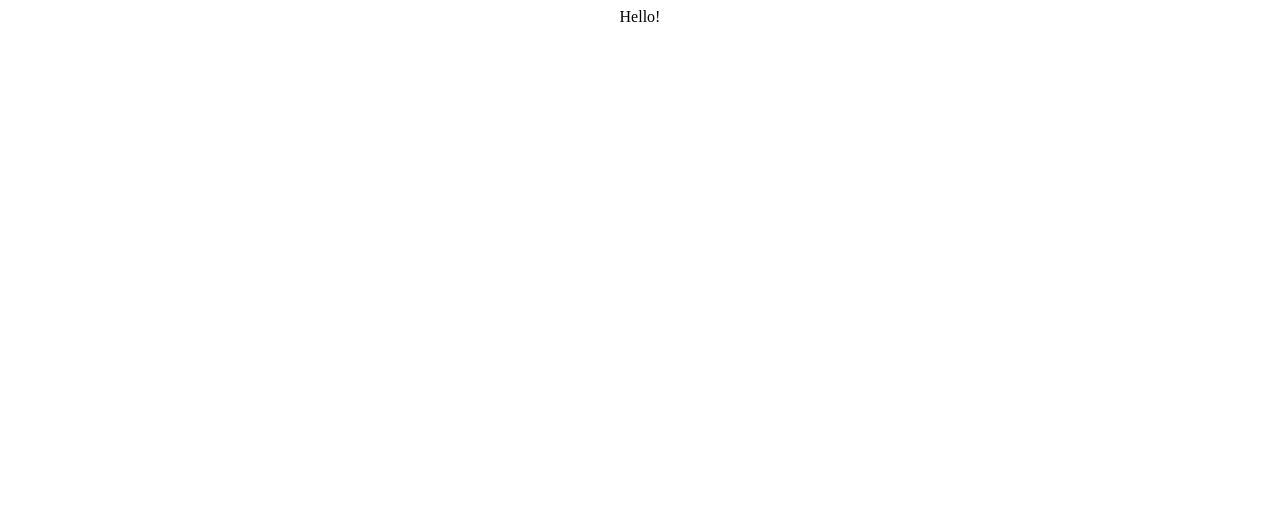
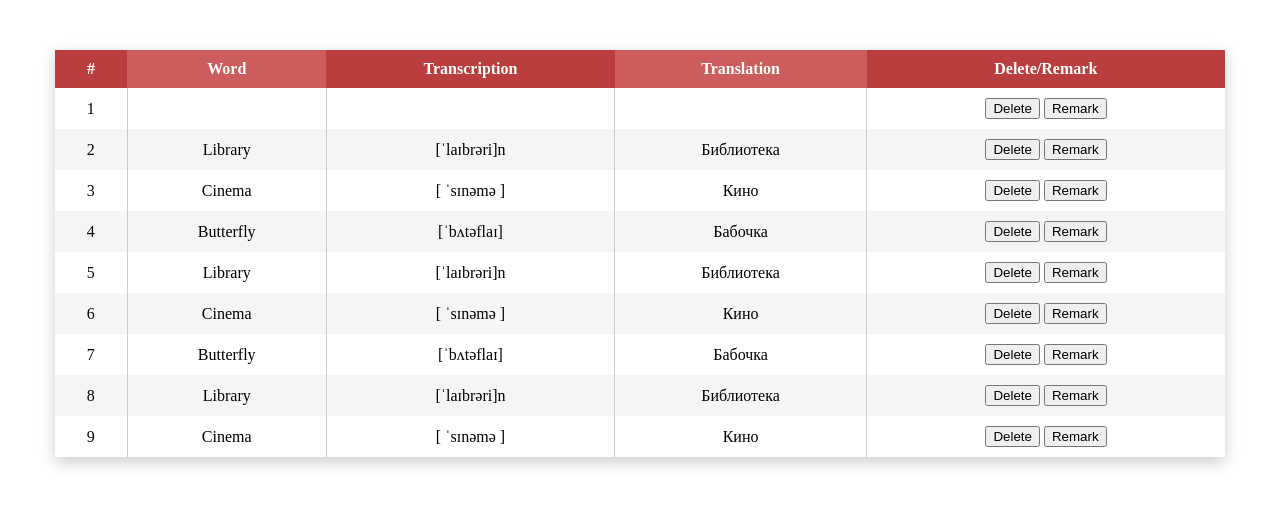
Before and after one commit to Lanarish/englishwords, a React (Create React App) app: page / in a window 1280 px wide. Shown: the top 506 px of the page. Built offline with nearby package versions, Linux system fonts and the light colour scheme.

Commit message:
added cards and table

```diff
--- a/src/App.css
+++ b/src/App.css
@@ -1,5 +1,6 @@
 .App {
   text-align: center;
+
 }
 
 .App-logo {
@@ -32,6 +33,7 @@
   from {
     transform: rotate(0deg);
   }
+
   to {
     transform: rotate(360deg);
   }
--- a/src/App.js
+++ b/src/App.js
@@ -1,10 +1,14 @@
 import React from 'react';
 import './App.css';
+import WordsList from './components/WordsList';
+import TableList from './components/TableList';
+
 
 function App() {
   return (
     <div className="App">
-      Hello!
+      {/* <WordsList/> */}
+      <TableList/>
     </div>
   );
 }
--- /dev/null
+++ b/src/components/Card.jsx
@@ -0,0 +1,18 @@
+import React from 'react';
+import './styles/card.css'
+
+
+
+function Card(props) {
+    const { word, transcription, translation } = props;
+    return (
+        <div className="card">
+            <div className="word">{word}</div>
+            <div className="transcription">{transcription}</div>
+            {/* <div className="translation">{translation}</div> */}
+            <button className="button-translate">Translate</button>
+        </div >
+    );
+}
+
+export default Card;
--- /dev/null
+++ b/src/components/TableList.jsx
@@ -0,0 +1,103 @@
+import React from 'react';
+import './styles/tableList.css'
+
+const words = [
+    { word: "butterfly", transcription: "[ˈbʌtəflaɪ]", translation: "бабочка" },
+    { word: "library", transcription: "[ ˈlaɪbrəri ]", translation: "библиотека" },
+    { word: "cinema", transcription: "[ ˈsɪnəmə ]", translation: "кино", isSelected: true },
+    { word: "world", transcription: "[ wɜːld ]", translation: "мир" },
+    { word: "boy ", transcription: "[ bɔɪ ] ", translation: "мальчик" },
+    { word: "life", transcription: "[ laɪf ] ", translation: "жизнь" },
+    { word: "friend", transcription: " [ frend ] ", translation: "друг" },
+    { word: "family ", transcription: "[ ˈfæm. ə l.i ] ", translation: "семья" },
+    { word: "window", transcription: "[ ˈwɪn.dəʊ ] ", translation: "окно" }
+
+];
+
+
+function TableList(props) {
+    const { word, transcription, translation } = props;
+    return (
+        <div className="tableList">
+            <table className="table">
+                <thead>
+                    <tr>
+                        <th>#</th>
+                        <th>Word</th>
+                        <th>Transcription</th>
+                        <th>Translation</th>
+                        <th>Delete/Remark</th>
+                    </tr>
+                </thead>
+                <tbody>
+                    <tr>
+                        <td>1</td>
+                        <td>{word}</td>
+                        <td>{transcription}</td>
+                        <td>{translation}</td>
+                        <td><button>Delete</button> <button>Remark</button></td>
+                    </tr>
+                    <tr>
+                        <td>2</td>
+                        <td>Library</td>
+                        <td>[ˈlaɪbrəri]n</td>
+                        <td>Библиотека</td>
+                        <td><button>Delete</button> <button>Remark</button></td>
+                    </tr>
+                    <tr>
+                        <td>3</td>
+                        <td>Cinema</td>
+                        <td>[ ˈsɪnəmə ]</td>
+                        <td>Кино</td>
+                        <td><button>Delete</button> <button>Remark</button></td>
+                    </tr>
+                    <tr>
+                        <td>4</td>
+                        <td>Butterfly</td>
+                        <td>[ˈbʌtəflaɪ]</td>
+                        <td> Бабочка</td>
+                        <td><button>Delete</button> <button>Remark</button></td>
+                    </tr>
+                    <tr>
+                        <td>5</td>
+                        <td>Library</td>
+                        <td>[ˈlaɪbrəri]n</td>
+                        <td>Библиотека</td>
+                        <td><button>Delete</button> <button>Remark</button></td>
+                    </tr>
+                    <tr>
+                        <td>6</td>
+                        <td>Cinema</td>
+                        <td>[ ˈsɪnəmə ]</td>
+                        <td>Кино</td>
+                        <td><button>Delete</button> <button>Remark</button></td>
+                    </tr>
+                    <tr>
+                        <td>7</td>
+                        <td>Butterfly</td>
+                        <td>[ˈbʌtəflaɪ]</td>
+                        <td> Бабочка</td>
+                        <td><button>Delete</button> <button>Remark</button></td>
+                    </tr>
+                    <tr>
+                        <td>8</td>
+                        <td>Library</td>
+                        <td>[ˈlaɪbrəri]n</td>
+                        <td>Библиотека</td>
+                        <td><button>Delete</button> <button>Remark</button></td>
+                    </tr>
+                    <tr>
+                        <td>9</td>
+                        <td>Cinema</td>
+                        <td>[ ˈsɪnəmə ]</td>
+                        <td>Кино</td>
+                        <td><button>Delete</button> <button>Remark</button></td>
+                    </tr>
+                </tbody>
+            </table>
+        </div>
+
+    )
+}
+
+export default TableList;
--- /dev/null
+++ b/src/components/WordsList.jsx
@@ -0,0 +1,37 @@
+import React from 'react';
+import Card from './Card';
+import './styles/card.css'
+
+
+
+const words = [
+    { word: "butterfly", transcription: "[ˈbʌtəflaɪ]", translation: "бабочка" },
+    { word: "library", transcription: "[ ˈlaɪbrəri ]", translation: "библиотека" },
+    { word: "cinema", transcription: "[ ˈsɪnəmə ]", translation: "кино", isSelected: true },
+    { word: "world", transcription: "[ wɜːld ]", translation: "мир" },
+    { word: "boy ", transcription: "[ bɔɪ ] ", translation: "мальчик" },
+    { word: "life", transcription: "[ laɪf ] ", translation: "жизнь" },
+    { word: "friend", transcription: " [ frend ] ", translation: "друг" },
+    { word: "family ", transcription: "[ ˈfæm. ə l.i ] ", translation: "семья" },
+    { word: "window", transcription: "[ ˈwɪn.dəʊ ] ", translation: "окно" }
+
+];
+
+function WordsList() {
+    return (
+        <div className="list">
+            {
+                words.map(card => (
+                    <Card
+                        word={card.word}
+                        transcription={card.transcription}></Card>
+                    // translation={card.translation} />
+
+                ))
+            }
+        </div>
+    );
+}
+
+
+export default WordsList;
--- /dev/null
+++ b/src/components/styles/card.css
@@ -0,0 +1,48 @@
+.card {
+    width: 260px;
+    height: 140px;
+    border: 1px solid rgb(149, 7, 7);
+    border-radius: 10px;
+    box-shadow: 2px 2px 2px 2px rgb(170, 104, 104);
+    font-family: Georgia, 'Times New Roman', Times, serif;
+
+}
+
+.word {
+    margin-top: 10px;
+    font-size: 30px;
+    font-weight: 700;
+}
+
+.transcription {
+    margin-top: 10px;
+    font-size: 20px;
+    font-weight: 500;
+}
+
+.button-translate {
+    width: 150px;
+    height: 40px;
+    margin-top: 10px;
+    border-radius: 10px;
+    background-color: indianred;
+    color: #fff;
+    border: none;
+    font-size: 18px;
+}
+
+.button-translate:hover {
+    background-color: rgb(212, 24, 24);
+}
+
+.list {
+    width: 80%;
+    margin-top: 20px;
+    margin-left: 130px;
+    display: grid;
+    grid-template-columns: repeat(4, 1fr);
+    grid-template-rows: repeat(2, 1fr);
+    gap: 25px;
+
+
+}
--- /dev/null
+++ b/src/components/styles/tableList.css
@@ -0,0 +1,43 @@
+.tableList {
+    max-width: 1170px;
+    margin: 0 auto;
+    padding: 0 15px;
+}
+
+.table {
+    width: 100%;
+    margin-top: 50px;
+    box-shadow: 0 5px 15px rgba(0, 0, 0, 0.2);
+    border-collapse: collapse;
+}
+
+.table th,
+.table td {
+    text-align: center;
+    padding: 10px;
+}
+
+.table th {
+    background-color: indianred;
+    color: #fff;
+}
+
+.table th:nth-child(odd) {
+    background: rgb(186, 62, 62);
+}
+
+.table tr:nth-child(even) {
+    background: #f5f5f5;
+}
+
+.table tr {
+    transition: all .3s;
+}
+
+.table tr:hover {
+    background-color: rgba(205, 92, 92, 0.3);
+}
+
+.table td:not(:last-child) {
+    border-right: 1px solid #ccc;
+}
```
